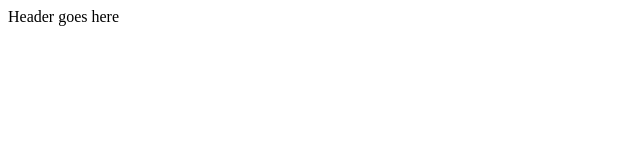
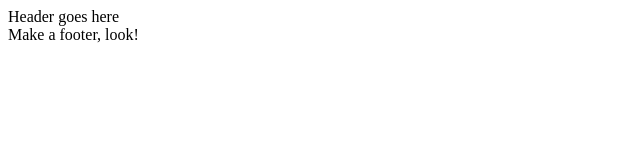
Before and after one commit to owlthinkabtit/SBA-1, a plain HTML site: page index.html in a window 1280 px wide. Shown: the whole page, without its empty margins (0-640 px from the left). Drawn offline with Linux system fonts and the light colour scheme.

Commit message:
made some changes to the footer

```diff
--- a/index.html
+++ b/index.html
@@ -7,6 +7,6 @@
 </head>
 <body>
   <header>Header goes here</header>
-
+  <footer>Make a footer, look!</footer>
 </body>
 </html>
```
